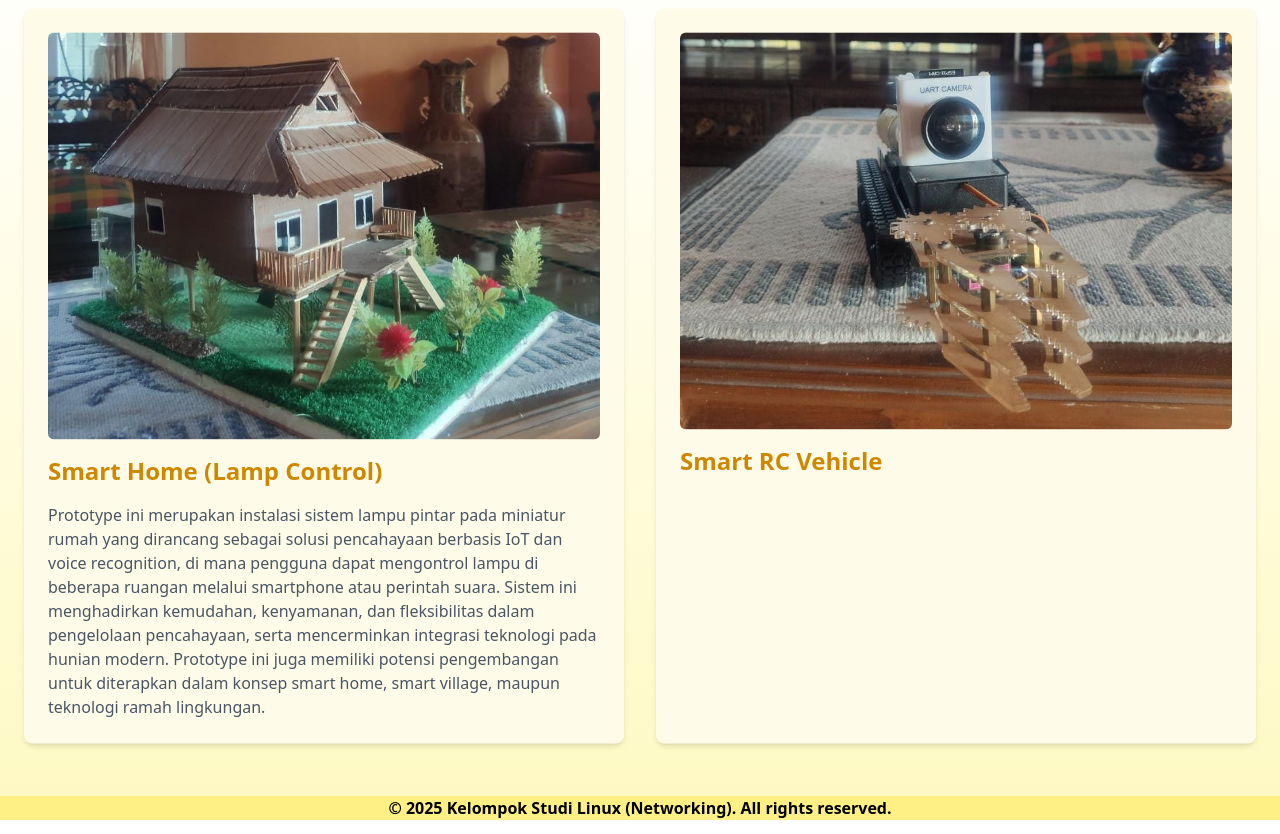
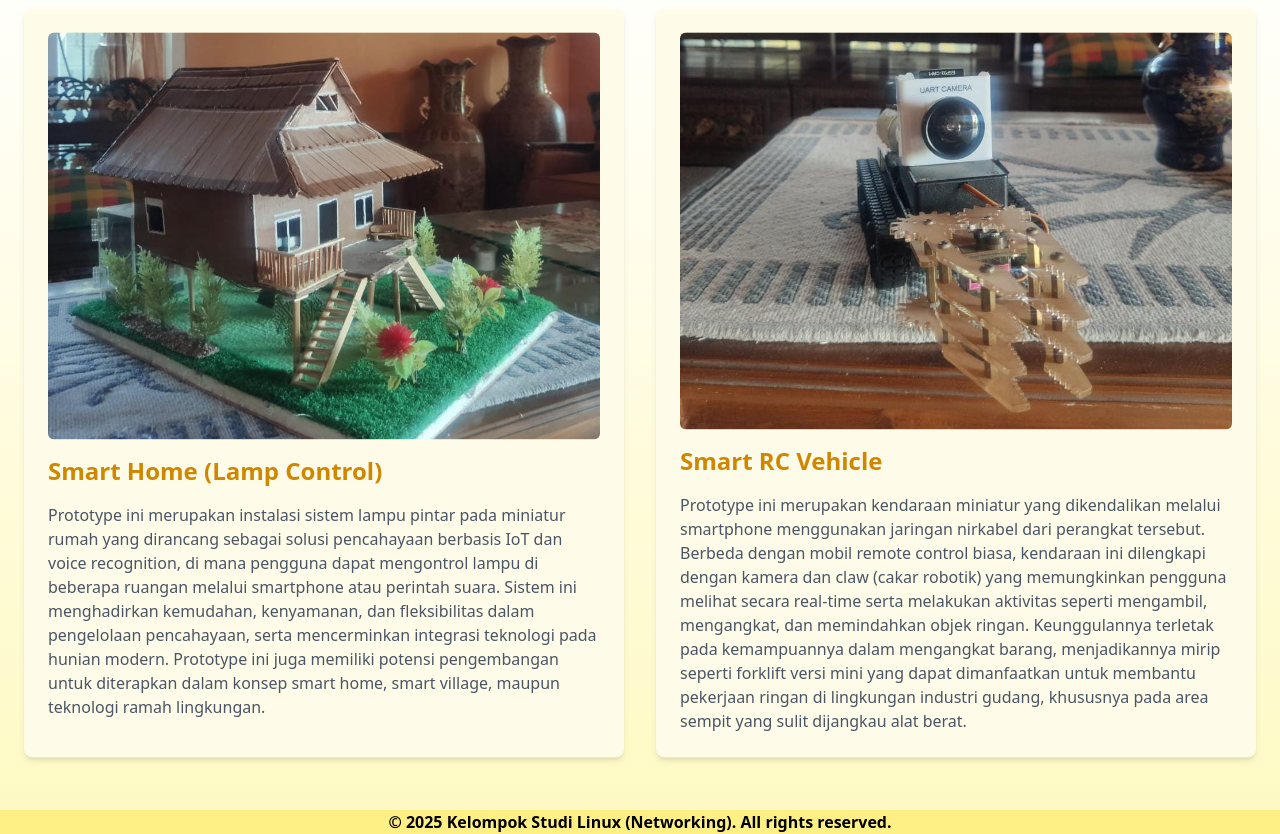
Before and after one commit to Agunggawa/Karya-Network, a website: page index.html in a window 1280 px wide. Shown: the part 81-915 px from the top of the page. Drawn offline with Linux system fonts and the light colour scheme.

Commit message:
Update index.html

```diff
--- a/index.html
+++ b/index.html
@@ -70,7 +70,10 @@
         <img src="img/angkatbrg.jpg" alt="Tapahula" class="w-full h-72 object-cover rounded-md mb-4 transition duration-500 ">
         <h3 class="text-2xl font-semibold mb-4 text-yellow-600">Smart RC Vehicle</h3>
         <p class="text-gray-600">
-
+          Prototype ini merupakan kendaraan miniatur yang dikendalikan melalui smartphone menggunakan jaringan nirkabel dari perangkat tersebut. Berbeda dengan mobil remote control
+          biasa, kendaraan ini dilengkapi dengan kamera dan claw (cakar robotik) yang memungkinkan pengguna melihat secara real-time serta melakukan aktivitas seperti mengambil,
+          mengangkat, dan memindahkan objek ringan. Keunggulannya terletak pada kemampuannya dalam mengangkat barang, menjadikannya mirip seperti forklift versi mini yang dapat
+          dimanfaatkan untuk membantu pekerjaan ringan di lingkungan industri gudang, khususnya pada area sempit yang sulit dijangkau alat berat.
         </p>
       </div>
     </div>
```
